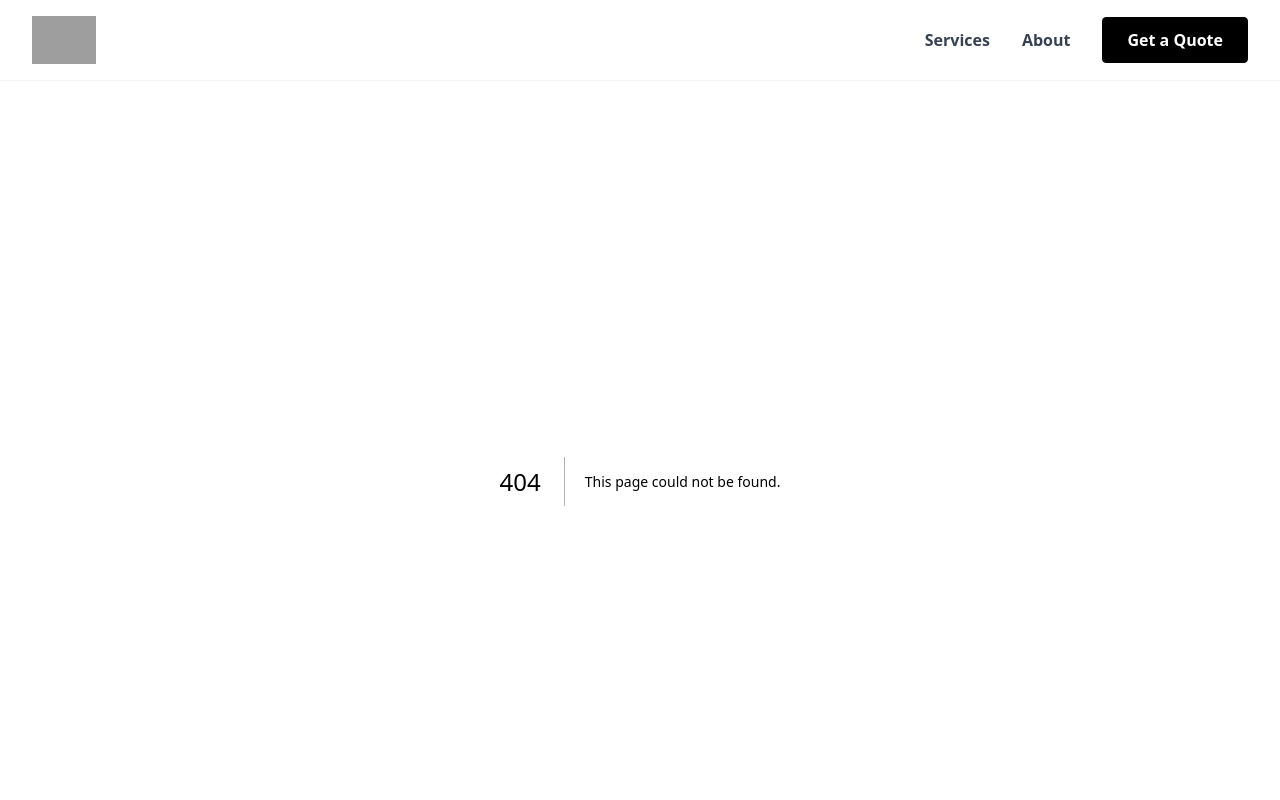
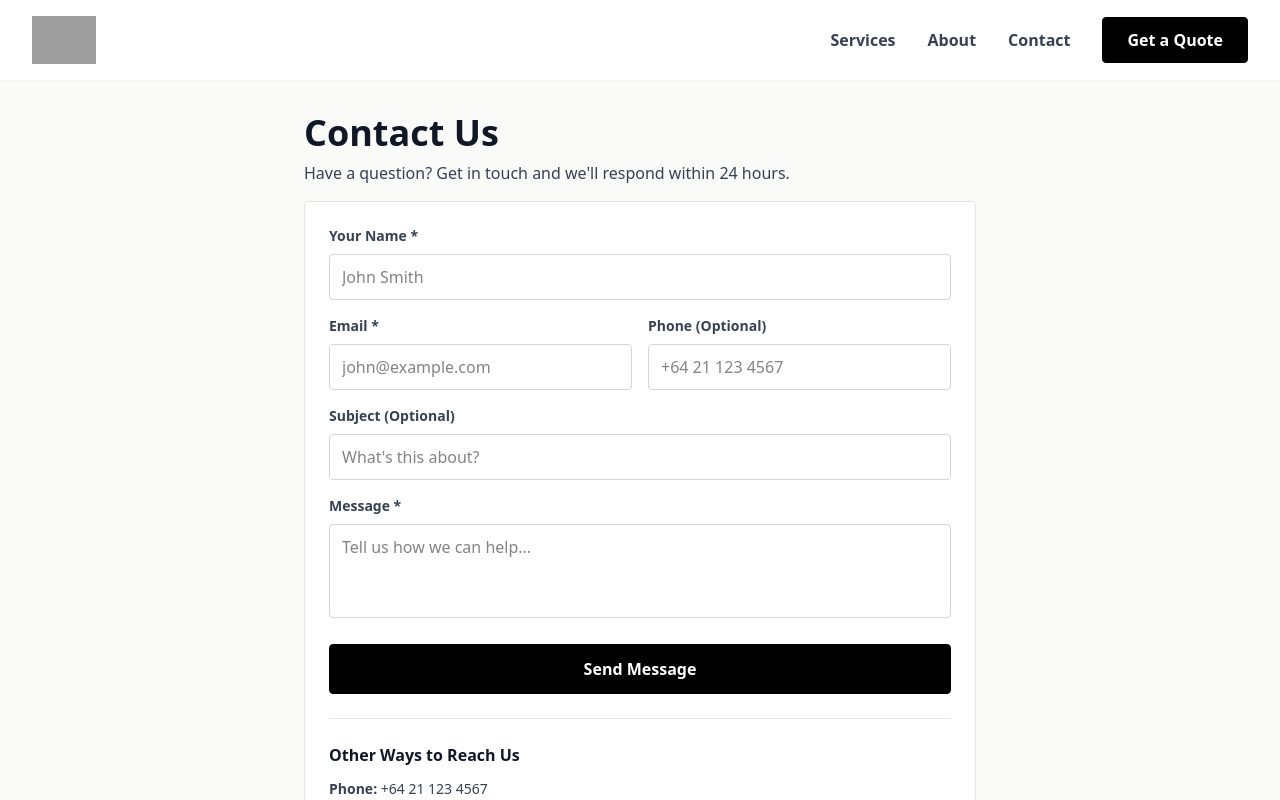
Before and after one commit to CARWHO/accent-productions-site, a Next.js app: page /contact in a window 1280 px wide. Before the commit this address had no page. Shown: the top 800 px of the page. Built offline with nearby package versions, Linux system fonts and the light colour scheme; grey boxes are pictures that could not be loaded.

Commit message:
Updated contact us page

```diff
--- /dev/null
+++ b/src/app/contact/page.tsx
@@ -0,0 +1,192 @@
+'use client';
+
+import { useState } from 'react';
+
+export default function ContactPage() {
+  const [formData, setFormData] = useState({
+    name: '',
+    email: '',
+    phone: '',
+    subject: '',
+    message: '',
+  });
+  const [isSubmitting, setIsSubmitting] = useState(false);
+  const [submitted, setSubmitted] = useState(false);
+  const [showValidation, setShowValidation] = useState(false);
+
+  const updateField = (field: string, value: string) => {
+    setFormData((prev) => ({ ...prev, [field]: value }));
+    if (showValidation) {
+      setShowValidation(false);
+    }
+  };
+
+  async function handleSubmit(e: React.FormEvent) {
+    e.preventDefault();
+
+    if (!formData.name || !formData.email || !formData.message) {
+      setShowValidation(true);
+      return;
+    }
+
+    setIsSubmitting(true);
+    try {
+      const response = await fetch('/api/inquiry', {
+        method: 'POST',
+        headers: { 'Content-Type': 'application/json' },
+        body: JSON.stringify({
+          contactName: formData.name,
+          contactEmail: formData.email,
+          contactPhone: formData.phone,
+          eventName: formData.subject,
+          details: formData.message,
+        }),
+      });
+      if (response.ok) {
+        setSubmitted(true);
+        window.scrollTo({ top: 0, behavior: 'smooth' });
+      }
+    } catch (error) {
+      console.error('Error submitting form:', error);
+    } finally {
+      setIsSubmitting(false);
+    }
+  }
+
+  const inputStyles = "w-full border border-gray-300 rounded-md px-3 py-2.5 text-base focus:outline-none focus:border-[#000000] transition-colors bg-white font-medium";
+
+  if (submitted) {
+    return (
+      <main className="bg-stone-50 min-h-screen pt-24 lg:pt-24 pb-8 lg:pb-12 px-4 sm:px-6 lg:px-8">
+        <div className="max-w-2xl mx-auto">
+          <div className="bg-white rounded-md border border-stone-200 p-6 lg:p-8">
+            <div className="flex flex-col items-center justify-center py-20">
+              <div className="w-20 h-20 bg-[#000000] rounded-md flex items-center justify-center mb-6">
+                <svg className="w-10 h-10 text-white" fill="none" stroke="currentColor" viewBox="0 0 24 24">
+                  <path strokeLinecap="round" strokeLinejoin="round" strokeWidth={2} d="M5 13l4 4L19 7" />
+                </svg>
+              </div>
+              <h2 className="text-3xl font-bold text-gray-900 mb-2">Thank you</h2>
+              <p className="text-gray-700 text-lg font-medium">We&apos;ll be in touch within 24 hours.</p>
+            </div>
+          </div>
+        </div>
+      </main>
+    );
+  }
+
+  return (
+    <main className="bg-stone-50 min-h-screen pt-8 lg:pt-8 pb-8 lg:pb-12 px-4 sm:px-6 lg:px-8">
+      <div className="max-w-2xl mx-auto">
+        <div className="mb-3 lg:mb-4">
+          <h1 className="text-3xl lg:text-4xl font-bold text-gray-900 mb-2">Contact Us</h1>
+          <p className="text-gray-700 text-base font-medium">
+            Have a question? Get in touch and we&apos;ll respond within 24 hours.
+          </p>
+        </div>
+
+        <div className="bg-white rounded-md border border-stone-200 p-5 lg:p-6">
+          {showValidation && (
+            <div className="bg-red-50 border border-red-200 rounded-md p-3 mb-4">
+              <p className="text-sm text-red-800 font-semibold">Please fill in all required fields</p>
+            </div>
+          )}
+
+          <form onSubmit={handleSubmit}>
+            <div className="grid gap-3 lg:gap-4">
+              <div>
+                <label className="block text-sm font-semibold text-gray-700 mb-2">Your Name *</label>
+                <input
+                  type="text"
+                  value={formData.name}
+                  onChange={(e) => updateField('name', e.target.value)}
+                  className={`${inputStyles} ${showValidation && !formData.name ? 'border-red-500' : ''}`}
+                  placeholder="John Smith"
+                />
+                {showValidation && !formData.name && (
+                  <p className="text-xs text-red-600 mt-1 font-medium">This field is required</p>
+                )}
+              </div>
+
+              <div className="grid sm:grid-cols-2 gap-3 lg:gap-4">
+                <div>
+                  <label className="block text-sm font-semibold text-gray-700 mb-2">Email *</label>
+                  <input
+                    type="email"
+                    value={formData.email}
+                    onChange={(e) => updateField('email', e.target.value)}
+                    className={`${inputStyles} ${showValidation && !formData.email ? 'border-red-500' : ''}`}
+                    placeholder="john@example.com"
+                  />
+                  {showValidation && !formData.email && (
+                    <p className="text-xs text-red-600 mt-1 font-medium">This field is required</p>
+                  )}
+                </div>
+                <div>
+                  <label className="block text-sm font-semibold text-gray-700 mb-2">Phone (Optional)</label>
+                  <input
+                    type="tel"
+                    value={formData.phone}
+                    onChange={(e) => updateField('phone', e.target.value)}
+                    className={inputStyles}
+                    placeholder="+64 21 123 4567"
+                  />
+                </div>
+              </div>
+
+              <div>
+                <label className="block text-sm font-semibold text-gray-700 mb-2">Subject (Optional)</label>
+                <input
+                  type="text"
+                  value={formData.subject}
+                  onChange={(e) => updateField('subject', e.target.value)}
+                  className={inputStyles}
+                  placeholder="What's this about?"
+                />
+              </div>
+
+              <div>
+                <label className="block text-sm font-semibold text-gray-700 mb-2">Message *</label>
+                <textarea
+                  value={formData.message}
+                  onChange={(e) => updateField('message', e.target.value)}
+                  rows={3}
+                  className={`${inputStyles} resize-none ${showValidation && !formData.message ? 'border-red-500' : ''}`}
+                  placeholder="Tell us how we can help..."
+                />
+                {showValidation && !formData.message && (
+                  <p className="text-xs text-red-600 mt-1 font-medium">This field is required</p>
+                )}
+              </div>
+            </div>
+
+            <div className="mt-5">
+              <button
+                type="submit"
+                disabled={isSubmitting}
+                className="w-full bg-[#000000] text-white py-3 rounded-md font-bold text-base hover:bg-[#152d47] transition-colors border border-[#000000] disabled:opacity-50"
+              >
+                {isSubmitting ? 'Sending...' : 'Send Message'}
+              </button>
+            </div>
+          </form>
+
+          <div className="mt-6 pt-6 border-t border-gray-200">
+            <h3 className="text-base font-bold text-gray-900 mb-3">Other Ways to Reach Us</h3>
+            <div className="space-y-2 text-sm text-gray-700 font-medium">
+              <p>
+                <span className="font-bold">Phone:</span> +64 21 123 4567
+              </p>
+              <p>
+                <span className="font-bold">Email:</span> hello@accentproductions.co.nz
+              </p>
+              <p>
+                <span className="font-bold">Location:</span> Wellington, New Zealand
+              </p>
+            </div>
+          </div>
+        </div>
+      </div>
+    </main>
+  );
+}
--- a/src/components/layout/Footer.tsx
+++ b/src/components/layout/Footer.tsx
@@ -19,6 +19,7 @@ export function Footer() {
             <nav className="flex gap-6 text-sm text-gray-700 font-semibold">
               <Link href="/services" className="hover:text-gray-900">Services</Link>
               <Link href="/about" className="hover:text-gray-900">About</Link>
+              <Link href="/contact" className="hover:text-gray-900">Contact</Link>
             </nav>
           </div>
           <div className="text-sm text-gray-500">
--- a/src/components/layout/Header.tsx
+++ b/src/components/layout/Header.tsx
@@ -35,6 +35,12 @@ export function Header() {
               className="text-gray-700 hover:text-gray-900 font-semibold transition-colors"
             >
               About
+            </Link>
+            <Link
+              href="/contact"
+              className="text-gray-700 hover:text-gray-900 font-semibold transition-colors"
+            >
+              Contact
             </Link>
             <Link
               href="/inquiry"
@@ -77,7 +83,7 @@ export function Header() {
         {/* Mobile Navigation */}
         <div
           className={`md:hidden overflow-hidden transition-all duration-300 ease-in-out ${
-            mobileMenuOpen ? 'max-h-64 opacity-100' : 'max-h-0 opacity-0'
+            mobileMenuOpen ? 'max-h-80 opacity-100' : 'max-h-0 opacity-0'
           }`}
         >
           <div className="py-4 border-t">
@@ -97,6 +103,13 @@ export function Header() {
                 About
               </Link>
               <Link
+                href="/contact"
+                className="text-gray-700 hover:text-gray-900 font-semibold py-2"
+                onClick={() => setMobileMenuOpen(false)}
+              >
+                Contact
+              </Link>
+              <Link
                 href="/inquiry"
                 className="bg-[#000000] text-white px-6 py-3 rounded-md font-bold text-center hover:bg-[#152d47] transition-colors border border-[#000000]"
                 onClick={() => setMobileMenuOpen(false)}
```
